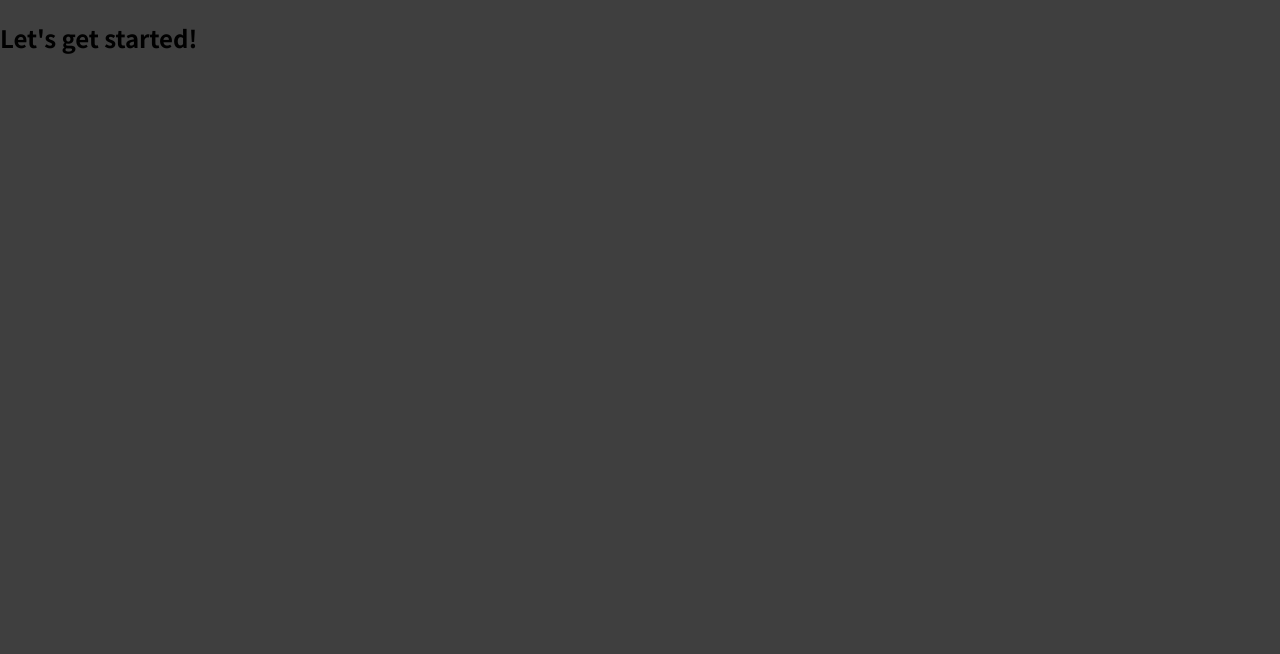
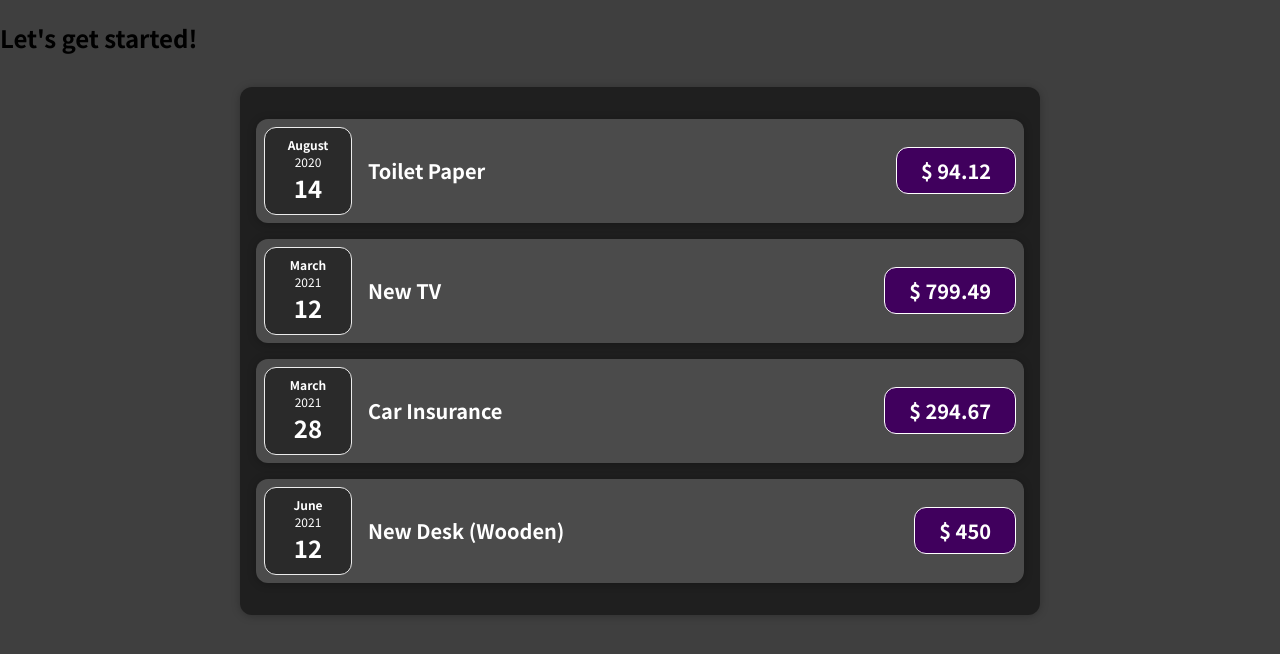
Before and after one commit to lialina/expense-recorder, a React (Create React App) app: page / in a window 1280 px wide. Shown: the top 654 px of the page. Built offline with nearby package versions, Linux system fonts and the light colour scheme.

Commit message:
Static Expenses components have been added

```diff
--- a/src/App.js
+++ b/src/App.js
@@ -1,9 +1,33 @@
 import React from "react";
+import Expenses from "./components/Expenses/Expenses";
 
 function App() {
+  const expenses = [
+    {
+      id: "e1",
+      title: "Toilet Paper",
+      amount: 94.12,
+      date: new Date(2020, 7, 14),
+    },
+    { id: "e2", title: "New TV", amount: 799.49, date: new Date(2021, 2, 12) },
+    {
+      id: "e3",
+      title: "Car Insurance",
+      amount: 294.67,
+      date: new Date(2021, 2, 28),
+    },
+    {
+      id: "e4",
+      title: "New Desk (Wooden)",
+      amount: 450,
+      date: new Date(2021, 5, 12),
+    },
+  ];
+
   return (
     <div>
       <h2>Let's get started!</h2>
+      <Expenses items={expenses} />
     </div>
   );
 }
--- /dev/null
+++ b/src/components/Expenses/ExpenseDate.css
@@ -0,0 +1,26 @@
+.expense-date {
+  display: flex;
+  flex-direction: column;
+  width: 5.5rem;
+  height: 5.5rem;
+  border: 1px solid #ececec;
+  background-color: #2a2a2a;
+  color: white;
+  border-radius: 12px;
+  align-items: center;
+  justify-content: center;
+}
+
+.expense-date__month {
+  font-size: 0.75rem;
+  font-weight: bold;
+}
+
+.expense-date__year {
+  font-size: 0.75rem;
+}
+
+.expense-date__day {
+  font-size: 1.5rem;
+  font-weight: bold;
+}
--- /dev/null
+++ b/src/components/Expenses/ExpenseDate.js
@@ -0,0 +1,18 @@
+import React from "react";
+import "./ExpenseDate.css";
+
+function ExpenseDate(props) {
+  const month = props.date.toLocaleString("en-US", { month: "long" });
+  const day = props.date.toLocaleString("en-US", { day: "2-digit" });
+  const year = props.date.getFullYear();
+
+  return (
+    <div className="expense-date">
+      <div className="expense-date__month">{month}</div>
+      <div className="expense-date__year">{year}</div>
+      <div className="expense-date__day">{day}</div>
+    </div>
+  );
+}
+
+export default ExpenseDate;
--- /dev/null
+++ b/src/components/Expenses/ExpenseItem.css
@@ -0,0 +1,54 @@
+.expense-item {
+  display: flex;
+  justify-content: space-between;
+  align-items: center;
+  padding: 0.5rem;
+  margin: 1rem 0;
+  background-color: #4b4b4b;
+}
+
+.expense-item__description {
+  display: flex;
+  flex-direction: column;
+  gap: 1rem;
+  align-items: flex-end;
+  flex-flow: column-reverse;
+  justify-content: flex-start;
+  flex: 1;
+}
+
+.expense-item h2 {
+  color: #3a3a3a;
+  font-size: 1rem;
+  flex: 1;
+  margin: 0 1rem;
+  color: white;
+}
+
+.expense-item__price {
+  font-size: 1rem;
+  font-weight: bold;
+  color: white;
+  background-color: #40005d;
+  border: 1px solid white;
+  padding: 0.5rem;
+  border-radius: 12px;
+}
+
+@media (min-width: 580px) {
+  .expense-item__description {
+    flex-direction: row;
+    align-items: center;
+    justify-content: flex-start;
+    flex: 1;
+  }
+
+  .expense-item__description h2 {
+    font-size: 1.25rem;
+  }
+
+  .expense-item__price {
+    font-size: 1.25rem;
+    padding: 0.5rem 1.5rem;
+  }
+}
--- /dev/null
+++ b/src/components/Expenses/ExpenseItem.js
@@ -0,0 +1,18 @@
+import React from "react";
+import ExpenseDate from "./ExpenseDate";
+import Card from "../UI/Card";
+import "./ExpenseItem.css";
+
+function ExpenseItem(props) {
+  return (
+    <Card className="expense-item">
+      <ExpenseDate date={props.date} />
+      <div className="expense-item__description">
+        <h2>{props.title}</h2>
+        <div className="expense-item__price">$ {props.amount}</div>
+      </div>
+    </Card>
+  );
+}
+
+export default ExpenseItem;
--- /dev/null
+++ b/src/components/Expenses/Expenses.css
@@ -0,0 +1,7 @@
+.expenses {
+  padding: 1rem;
+  background-color: rgb(31, 31, 31);
+  margin: 2rem auto;
+  width: 50rem;
+  max-width: 95%;
+}
--- /dev/null
+++ b/src/components/Expenses/Expenses.js
@@ -0,0 +1,22 @@
+import React from "react";
+import ExpenseItem from "./ExpenseItem";
+import Card from "../UI/Card";
+import "./Expenses.css";
+
+function Expenses(props) {
+  return (
+    <Card className="expenses">
+      {props.items.map((item) => {
+        return (
+          <ExpenseItem
+            title={item.title}
+            amount={item.amount}
+            date={item.date}
+          />
+        );
+      })}
+    </Card>
+  );
+}
+
+export default Expenses;
--- /dev/null
+++ b/src/components/UI/Card.css
@@ -0,0 +1,4 @@
+.card {
+  border-radius: 12px;
+  box-shadow: 0 1px 8px rgba(0, 0, 0, 0.25);
+}
--- /dev/null
+++ b/src/components/UI/Card.js
@@ -0,0 +1,10 @@
+import React from "react";
+import "./Card.css";
+
+function Card(props) {
+  const classes = "card " + props.className;
+
+  return <div className={classes}>{props.children}</div>;
+}
+
+export default Card;
```
